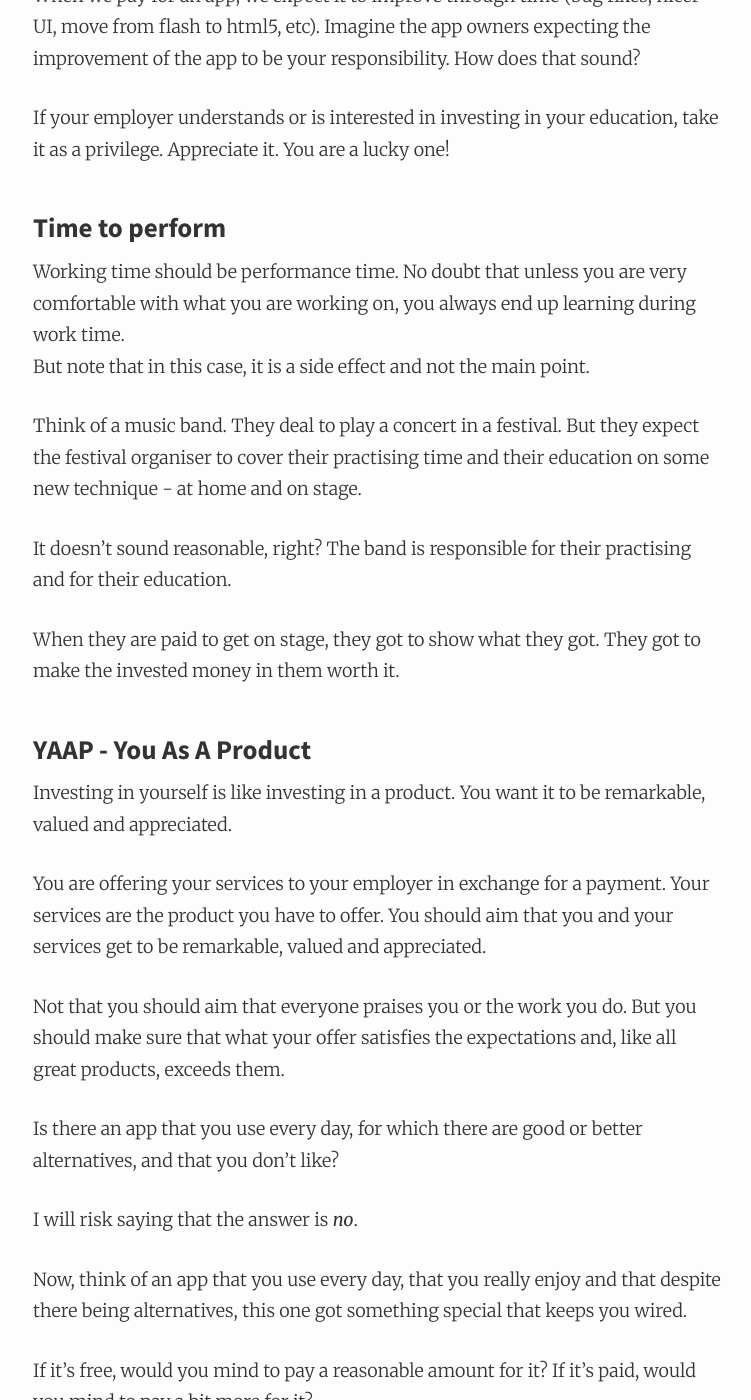
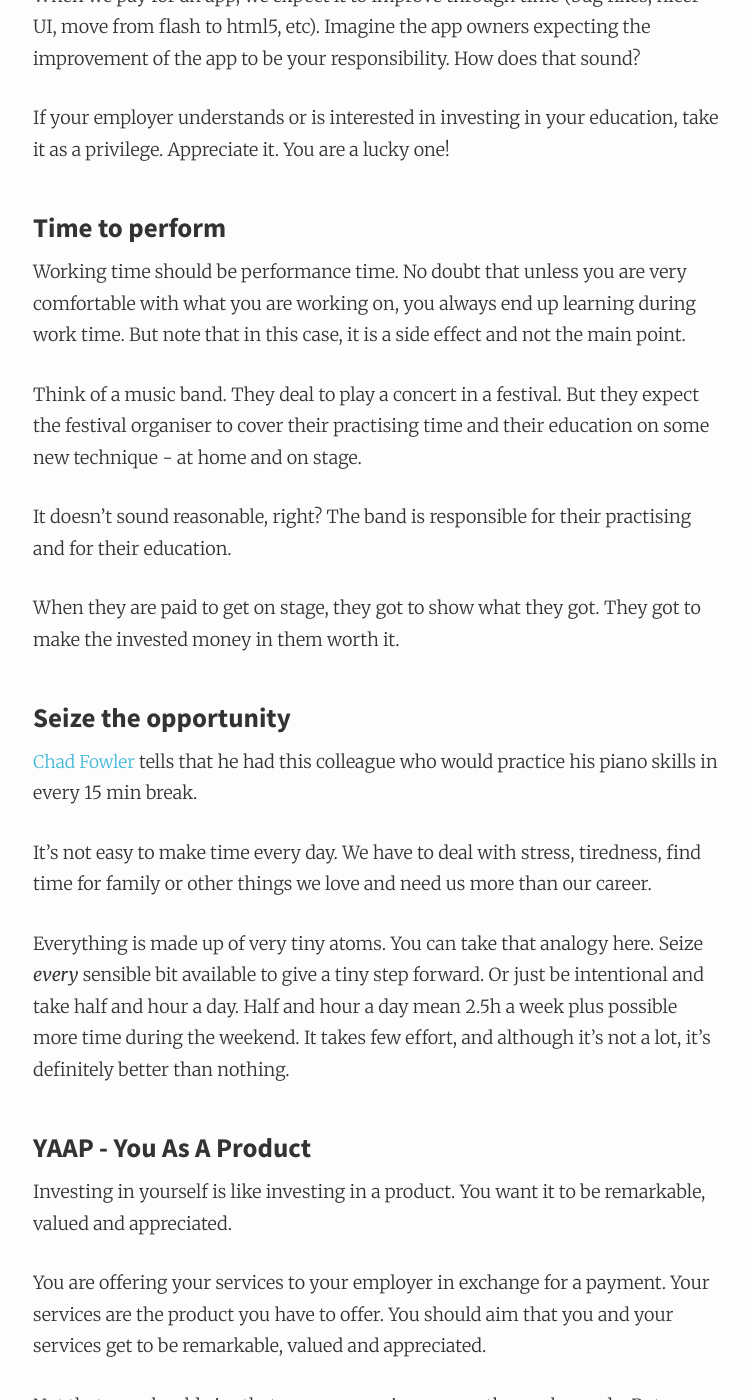
Before and after one commit to NunoAlexandre/nunoalexandre.github.io, a Jekyll site: the page built from _posts/2016-11-02-invest-in-yourself-for-great-good.markdown, in a window 1280 px wide and 1400 px high, scrolled down 698 px. Shown: the whole window, without its empty margins (262-1013 px from the left). Built offline with Jekyll 4.4.1, drawn with Linux system fonts in a browser that asks for light colours; comment, search, counter and statistics services are not loaded; some of the changed text lies outside the part shown.

Commit message:
updating the "investing in yourself" post

```diff
--- a/_posts/2016-11-02-invest-in-yourself-for-great-good.markdown
+++ b/_posts/2016-11-02-invest-in-yourself-for-great-good.markdown
@@ -18,7 +18,7 @@ If your employer understands or is interested in investing in your education, ta
 
 ### Time to perform
 
-Working time should be performance time. No doubt that unless you are very comfortable with what you are working on, you always end up learning during work time. <br>
+Working time should be performance time. No doubt that unless you are very comfortable with what you are working on, you always end up learning during work time.
 But note that in this case, it is a side effect and not the main point.
 
 Think of a music band. They deal to play a concert in a festival. But they expect the festival organiser to cover their practising time and their education on some new technique - at home and on stage.
@@ -27,6 +27,13 @@ It doesn't sound reasonable, right?
 The band is responsible for their practising and for their education.
 
 When they are paid to get on stage, they got to show what they got. They got to make the invested money in them worth it.
+
+### Seize the opportunity
+[Chad Fowler](http://chadfowler.com) tells that he had this colleague who would practice his piano skills in every 15 min break.
+
+It's not easy to make time every day. We have to deal with stress, tiredness, find time for family or other things we love and need us more than our career.
+
+Everything is made up of very tiny atoms. You can take that analogy here. Seize *every* sensible bit available to give a tiny step forward. Or just be intentional and take half and hour a day. Half and hour a day mean 2.5h a week plus possible more time during the weekend. It takes few effort, and although it's not a lot, it's definitely better than nothing.
 
 ### YAAP - You As A Product
 
@@ -61,9 +68,9 @@ A small investment can have a great trade-off.
 
 Just like we enjoy your favourite systems or apps getting improved regularly by getting faster, get rid of bugs, become more user-friendly, so will the business that pays for your living appreciate having your with more skills, and so will you too.
 
-I believe that it is not all about technical skills. Improving the way we deal with certain situations during work, about how to approach people and become a better team player are also important and I include them in all this.
+This is not all about technical skills! Improving the way we deal with certain situations during work, about how to approach people and become a better team player are also important and I include them in all this.
 
-If you are (still) convinced that it is your employer's responsibility to invest in your education, and if your employer decides to do so, you start it wrong. You probably think *"they finally understood!"*. So although you have someone investing in yourself, which will be good to you, you missed understanding that that person should have been yourself from the beginning.
+If you are (still) convinced that it is your employer's responsibility to invest in your education, and if your employer decides to do so, you start it wrong. You probably think *"they finally understood!"*. So, although you have someone investing in yourself - which will be good to you - you missed understanding that it should have come from you.
 
 Now, I believe that - in general - you might want to be in a company that understands the importance in investing in you. Not because it will make it easier for you, but because it says enough about the approach and culture that you are surrounded by at work.
 
@@ -78,4 +85,6 @@ It will help you doing a better job, which means that the 8h a day will feel lik
 
 You will feel happier. And you will more easily have the control over your career because you know what's there, what's coming next and what you see yourself working on.
 
-And at the end of the day, this is isn't just about one individual but about getting as many people engaged as possible. It's a snowball of improvement, support and bigger goals.
+We work in one of the most amazing and exciting fields of work! If you are taking your job like if you would as a supermarket bagger, you are missing it big time!
+
+And at the end of the day, this is isn't just about one individual. It is about getting as many people engaged as possible. It's a snowball of improvement, support and bigger goals. It's about sharing and growing together.
```
